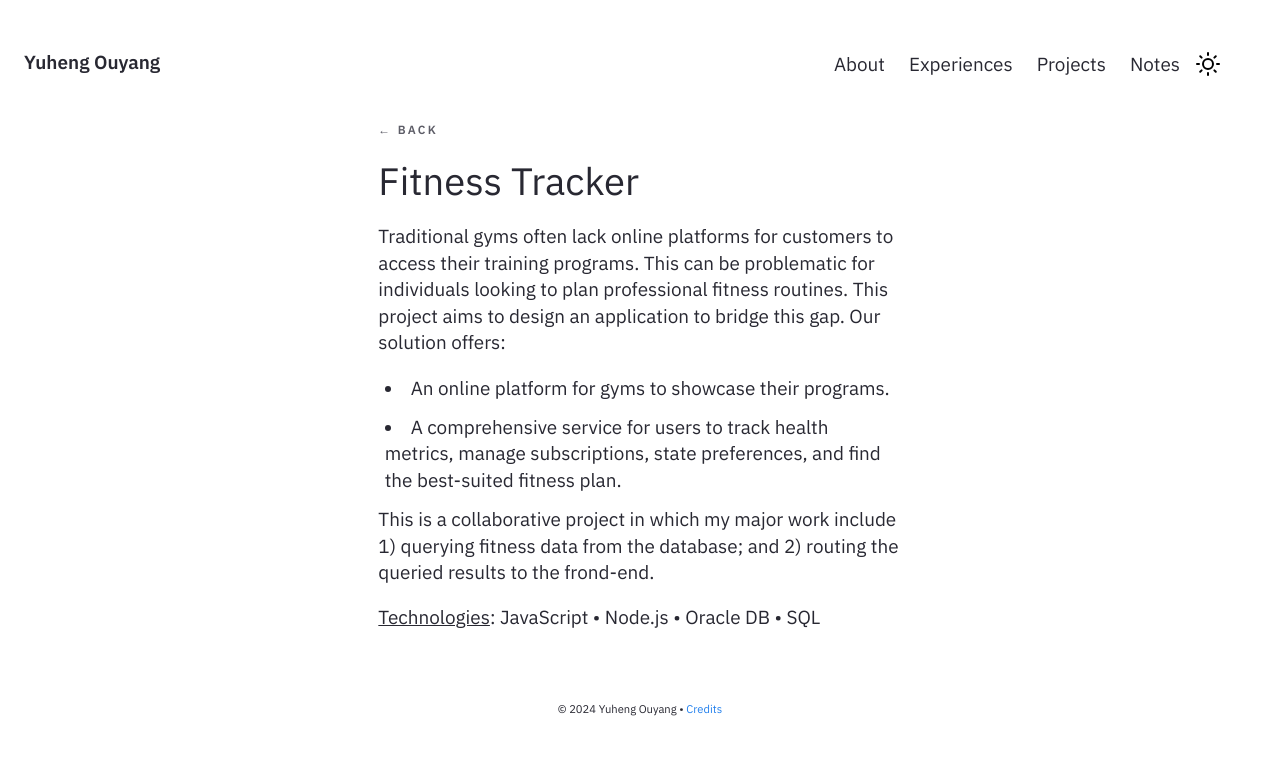
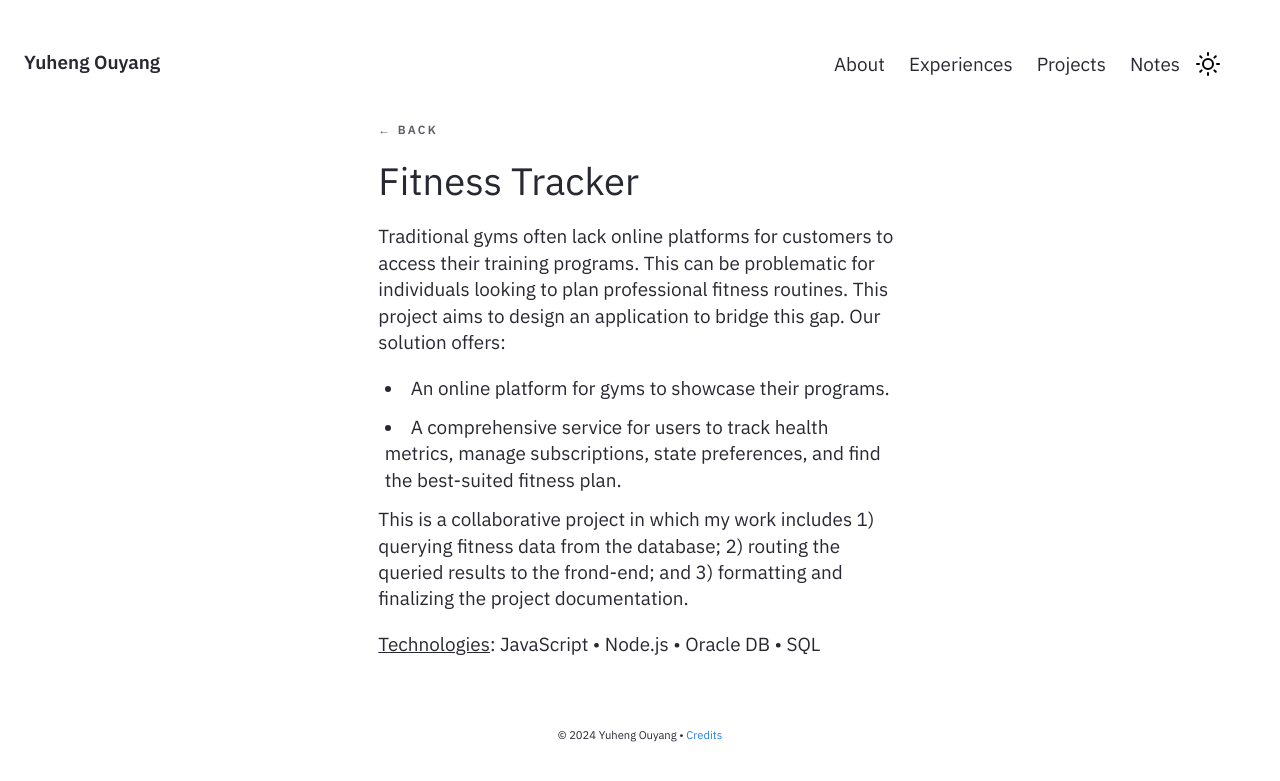
Before and after one commit to yhouyang02/yhouyang02.github.io, a Jekyll site: the page built from _notes/Public/Fitness Tracker.md, in a window 1280 px wide. Shown: the top 781 px of the page. Built offline with Jekyll 4.4.1, drawn with Linux system fonts in a browser that asks for light colours.

Commit message:
New project and update old descriptions

```diff
--- a/_notes/Public/Fitness Tracker.md
+++ b/_notes/Public/Fitness Tracker.md
@@ -11,12 +11,11 @@ Traditional gyms often lack online platforms for customers to access their train
 - An online platform for gyms to showcase their programs.
 - A comprehensive service for users to track health metrics, manage subscriptions, state preferences, and find the best-suited fitness plan.
 
-This is a collaborative project in which my major work include 1) querying fitness data from the database; and 2) routing the queried results to the frond-end.
+This is a collaborative project in which my work includes 1) querying fitness data from the database; 2) routing the queried results to the frond-end; and 3) formatting and finalizing the project documentation.
 
 <!--
 TODO:
 1. Upload project images
-2. Publish the page
  -->
 
 <u>Technologies</u>: JavaScript • Node.js • Oracle DB • SQL
```
Also changed, not shown: _notes/Public/InsightUBC.md (+6 -0 lines), _notes/Public/Personal Finance Manager.md (added, +25 -0 lines), _notes/Public/Reminders.md (+1 -1 lines).
